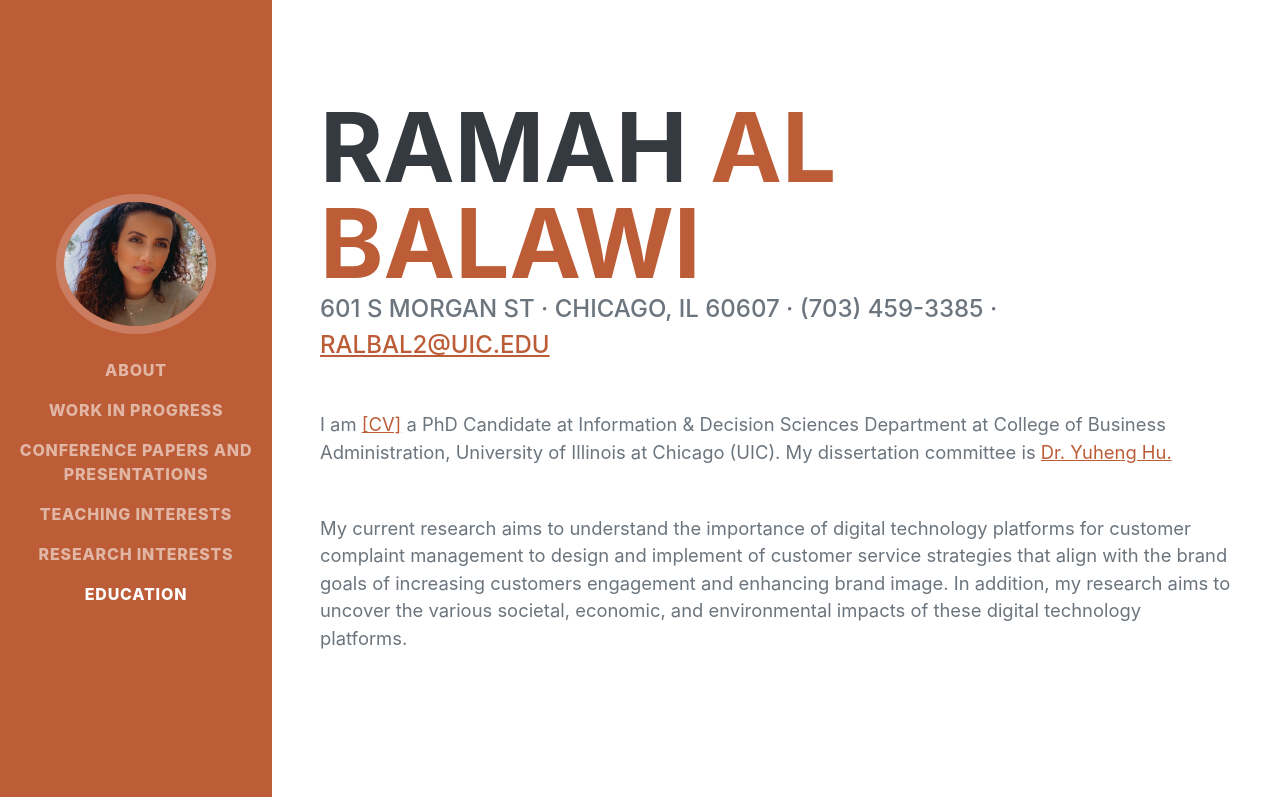
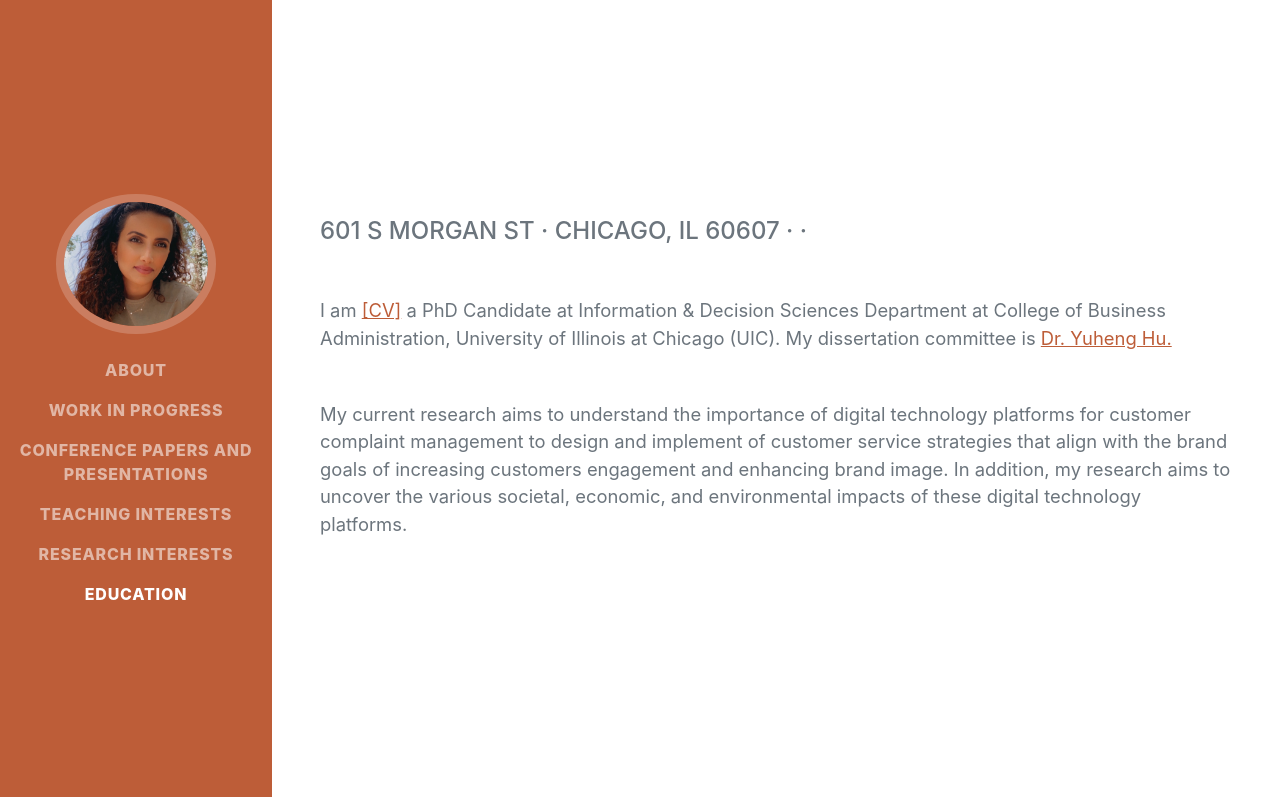
Before and after one commit to ramah-b/ramahalbalawi.github.io, a plain HTML site: page index.html in a window 1280 px wide. Shown: the top 797 px of the page. Drawn offline with nearby package versions, Linux system fonts and the light colour scheme; a web font is replaced by a local one.

Commit message:
Update index.html

```diff
--- a/index.html
+++ b/index.html
@@ -19,7 +19,7 @@
         <!-- Navigation-->
         <nav class="navbar navbar-expand-lg navbar-dark bg-primary fixed-top" id="sideNav">
             <a class="navbar-brand js-scroll-trigger" href="#page-top">
-                <span class="d-block d-lg-none">Ramah Al Balawi</span>
+                <span class="d-block d-lg-none"></span>
                 <span class="d-none d-lg-block"><img class="img-fluid img-profile rounded-circle mx-auto mb-2" src="assets/img/profile.jpg" alt="..." /></span>
             </a>
             <button class="navbar-toggler" type="button" data-bs-toggle="collapse" data-bs-target="#navbarResponsive" aria-controls="navbarResponsive" aria-expanded="false" aria-label="Toggle navigation"><span class="navbar-toggler-icon"></span></button>
@@ -40,12 +40,12 @@
             <section class="resume-section" id="about">
                 <div class="resume-section-content">
                     <h1 class="mb-0">
-                        Ramah
-                        <span class="text-primary">Al Balawi</span>
+
+                        <span class="text-primary"></span>
                     </h1>
                     <div class="subheading mb-5">
-                        601 S Morgan St · Chicago, IL 60607 · (703) 459-3385 ·
-                        <a href="mailto:ralbal2@uic.edu">ralbal2@uic.edu</a>
+                        601 S Morgan St · Chicago, IL 60607 ·  ·
+                        <a href="mailto:ralbal2@uic.edu"></a>
                     </div>
                     <p class="lead mb-5">I am <a href="https://www.dropbox.com/sh/kgakernf2p1gl2m/AADAH_XRD4Z7uWe54HgNPW2ua?dl=0">[CV]</a> a PhD Candidate at Information & Decision Sciences Department at College of Business Administration, University of Illinois at Chicago (UIC). My dissertation committee is  <a href="http://yuhenghu.com">Dr. Yuheng Hu.</a></p>
                     <p class="lead mb-5">My current research aims to understand the importance of digital technology platforms for customer complaint management to design and implement of customer service strategies that align with the brand goals of increasing customers engagement and enhancing brand image. In addition, my research aims to uncover the various societal, economic, and environmental impacts of these digital technology platforms.</p>
```
